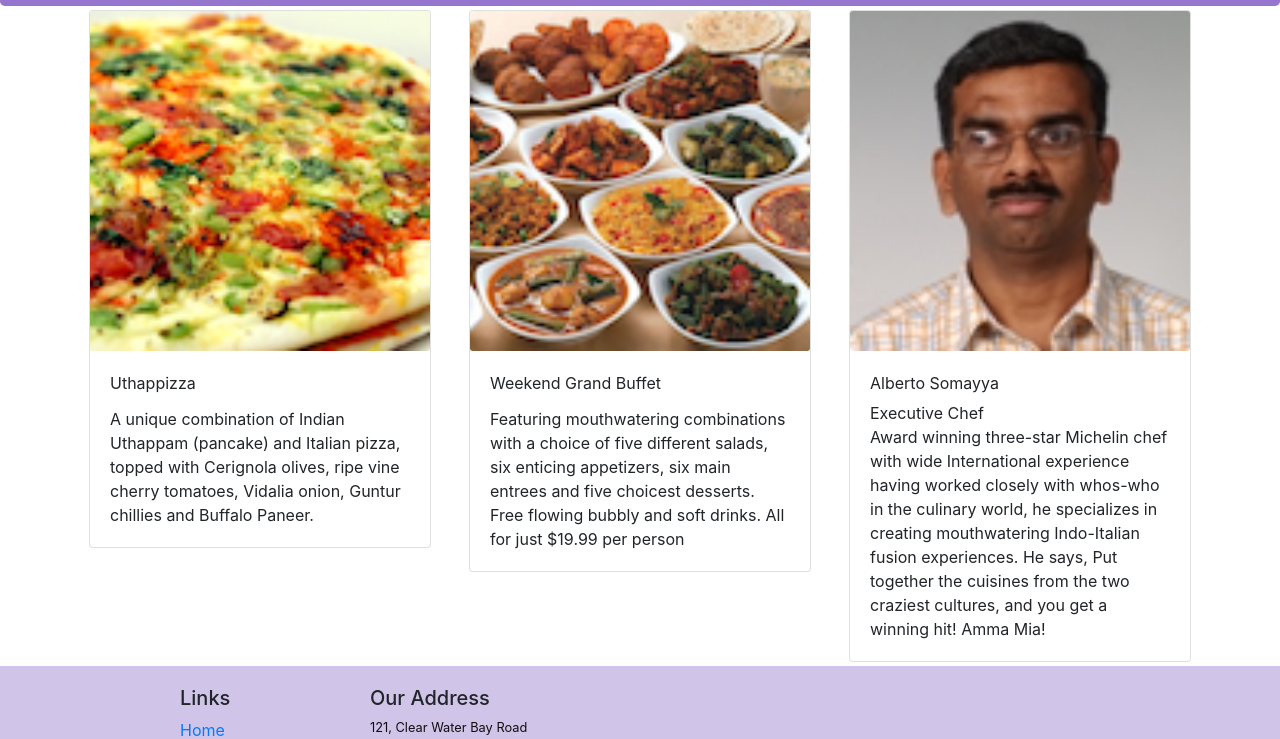
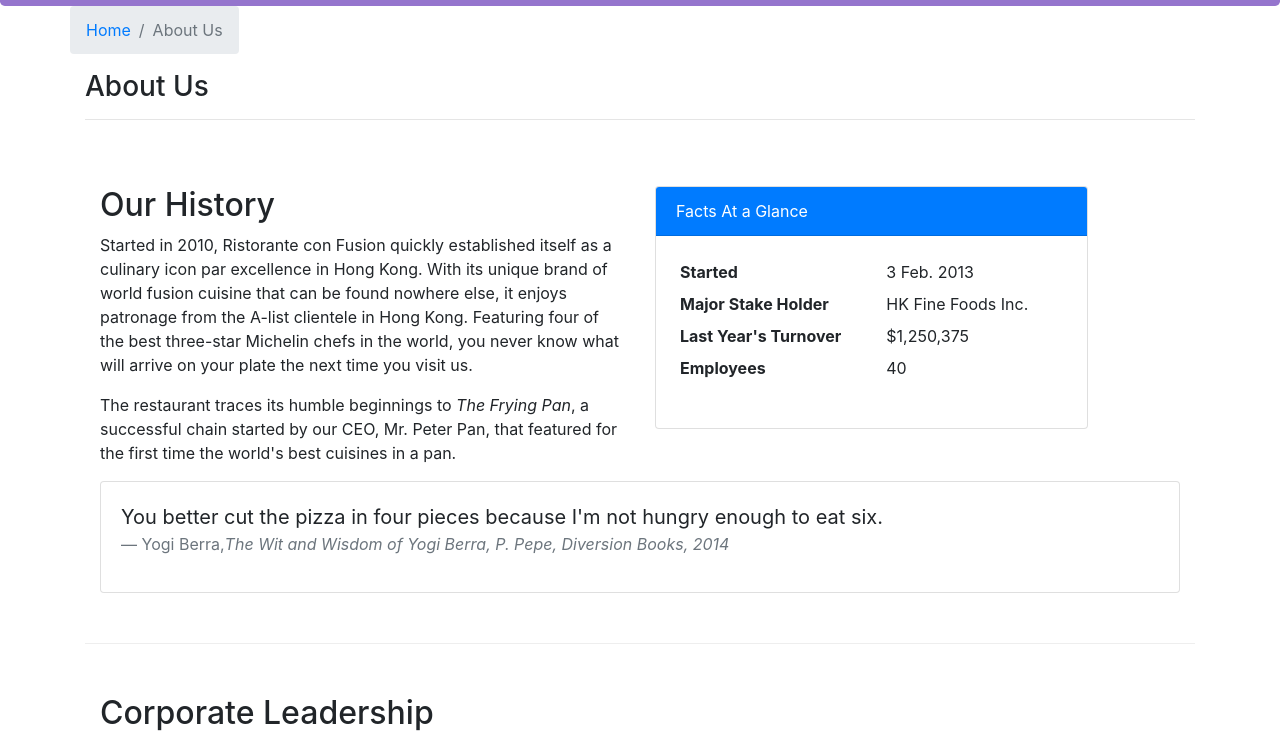
Before and after one commit to Irfan2700/reactjs-demo, a React (Create React App) app: page /aboutus in a window 1280 px wide. Before the commit this address led to /home. Shown: the part 336-1075 px from the top of the page. Built offline with nearby package versions, Linux system fonts and the light colour scheme.

Commit message:
Week 2 assignment completed

```diff
--- a/public/index.html
+++ b/public/index.html
@@ -2,7 +2,7 @@
 <html lang="en">
   <head>
     <meta charset="utf-8" />
-    <link rel="icon" href="%PUBLIC_URL%/favicon.ico" />
+    <link rel="icon" href="%PUBLIC_URL%/assets/images/logo.png" />
     <meta name="viewport" content="width=device-width, initial-scale=1" />
     <meta name="theme-color" content="#000000" />
     <meta
--- /dev/null
+++ b/src/components/AboutComponent.js
@@ -0,0 +1,95 @@
+import React from 'react';
+import { Breadcrumb, BreadcrumbItem, Card, CardBody, CardHeader, Media } from 'reactstrap';
+import { Link } from 'react-router-dom';
+
+function RenderLeader({leader}){
+    const leaders = leader.map((this_Leader,i) => {
+        return (
+            <Media key={i} className="mb-5">
+            <Media left>
+                <Media object src={this_Leader.image} alt={this_Leader.name} />
+            </Media>
+            <Media body className="ml-5">
+                <Media heading>{this_Leader.name}</Media>
+                <p>{this_Leader.designation}</p>
+                {this_Leader.description}
+            </Media>
+            </Media>
+        );
+    });
+    return leaders;
+}
+
+function About(props) {
+
+    // const leaders = props.leaders.map((leader) => {
+    //     return (
+    //         <p>Leader {leader.name}</p>
+    //     );
+    // });
+
+    return(
+        <div className="container">
+            <div className="row">
+                <Breadcrumb>
+                    <BreadcrumbItem><Link to="/home">Home</Link></BreadcrumbItem>
+                    <BreadcrumbItem active>About Us</BreadcrumbItem>
+                </Breadcrumb>
+                <div className="col-12">
+                    <h3>About Us</h3>
+                    <hr />
+                </div>
+            </div>
+            <div className="row row-content">
+                <div className="col-12 col-md-6">
+                    <h2>Our History</h2>
+                    <p>Started in 2010, Ristorante con Fusion quickly established itself as a culinary icon par excellence in Hong Kong. With its unique brand of world fusion cuisine that can be found nowhere else, it enjoys patronage from the A-list clientele in Hong Kong.  Featuring four of the best three-star Michelin chefs in the world, you never know what will arrive on your plate the next time you visit us.</p>
+                    <p>The restaurant traces its humble beginnings to <em>The Frying Pan</em>, a successful chain started by our CEO, Mr. Peter Pan, that featured for the first time the world's best cuisines in a pan.</p>
+                </div>
+                <div className="col-12 col-md-5">
+                    <Card>
+                        <CardHeader className="bg-primary text-white">Facts At a Glance</CardHeader>
+                        <CardBody>
+                            <dl className="row p-1">
+                                <dt className="col-6">Started</dt>
+                                <dd className="col-6">3 Feb. 2013</dd>
+                                <dt className="col-6">Major Stake Holder</dt>
+                                <dd className="col-6">HK Fine Foods Inc.</dd>
+                                <dt className="col-6">Last Year's Turnover</dt>
+                                <dd className="col-6">$1,250,375</dd>
+                                <dt className="col-6">Employees</dt>
+                                <dd className="col-6">40</dd>
+                            </dl>
+                        </CardBody>
+                    </Card>
+                </div>
+                <div className="col-12">
+                    <Card>
+                        <CardBody className="bg-faded">
+                            <blockquote className="blockquote">
+                                <p className="mb-0">You better cut the pizza in four pieces because
+                                    I'm not hungry enough to eat six.</p>
+                                <footer className="blockquote-footer">Yogi Berra,
+                                <cite title="Source Title">The Wit and Wisdom of Yogi Berra,
+                                    P. Pepe, Diversion Books, 2014</cite>
+                                </footer>
+                            </blockquote>
+                        </CardBody>
+                    </Card>
+                </div>
+            </div>
+            <div className="row row-content">
+                <div className="col-12">
+                    <h2>Corporate Leadership</h2>
+                </div>
+                <div className="col-12 mt-4">
+                    <Media list>
+                        <RenderLeader leader={props.leaders} />
+                    </Media>
+                </div>
+            </div>
+        </div>
+    );
+}
+
+export default About;
--- a/src/components/ContactComponent.js
+++ b/src/components/ContactComponent.js
@@ -1,8 +1,20 @@
 import React from 'react';
+import { Breadcrumb, BreadcrumbItem } from 'reactstrap';
+import { Link } from 'react-router-dom';
 
 function Contact(props) {
     return(
         <div className="container">
+
+            <div className="row">
+                <Breadcrumb>
+                <BreadcrumbItem><Link to="/home">Home</Link></BreadcrumbItem>
+                <BreadcrumbItem active>Contact Us</BreadcrumbItem>
+                </Breadcrumb>
+                <div className="col-12"><h3>Contact Us</h3></div>
+            </div>
+
+
             <div className="row row-content">
                 <div className="col-12">
                 <h3>Location Information</h3>
--- a/src/components/DishdetailComponent.js
+++ b/src/components/DishdetailComponent.js
@@ -1,10 +1,11 @@
 import React from 'react';
-import { Card, CardImgOverlay, CardImg, CardText, CardTitle, CardBody } from 'reactstrap';
+import { Card, CardImgOverlay, CardImg, CardText, CardTitle, CardBody, Breadcrumb, BreadcrumbItem } from 'reactstrap';
+import { Link } from 'react-router-dom';
 
-    function CommentView(dish){
+    function CommentView(comment){
 
         // const monthNames = ["Jan", "Feb", "Mar", "Apr", "May", "Jun", "Jul", "Aug", "Sep", "Oct", "Nov", "Dec"];
-        const comments = dish.comments.map((dishComment) => {
+        const comments = comment.map((dishComment) => {
             // const commentDate = new Date(dishComment.date);
             return(
                 <div key={dishComment.id}>
@@ -19,7 +20,8 @@ import { Card, CardImgOverlay, CardImg, CardText, CardTitle, CardBody } from 're
         return comments;
     }
 
-    function RenderDish(dish) {
+    function RenderDish({dish}) {
+
         if(dish != null){
             return(
                 <Card>
@@ -37,14 +39,14 @@ import { Card, CardImgOverlay, CardImg, CardText, CardTitle, CardBody } from 're
         }
     }
 
-    function RenderComments(dish){
+    function RenderComments({comments}){
 
-        if(dish != null){
-            if(dish.comments.length !== 0){return(
+        if(comments != null){
+            if(comments.length !== 0){return(
                 <div>
                 <h4>Comments</h4>
                 <ul className="list-unstyled">
-                    {CommentView(dish)}
+                    {CommentView(comments)}
                 </ul>
                 </div>
             )}
@@ -56,20 +58,33 @@ import { Card, CardImgOverlay, CardImg, CardText, CardTitle, CardBody } from 're
     }
 
     const DishDetail = (props) => {
+        if(props.dish != null){
+        return (
 
-        return (
-            <div className="row">
-                <div className="col-12 col-md-5 m-1">
-                    {RenderDish(props.dish)}
+            <div className="container">
+                <div className="row">
+                    <Breadcrumb>
+
+                    <BreadcrumbItem><Link to="/menu">Menu</Link></BreadcrumbItem>
+                    <BreadcrumbItem active>{props.dish.name}</BreadcrumbItem>
+                    </Breadcrumb>
                 </div>
-                <div className="col-12 col-md-5 m-1">
-                    {RenderComments(props.dish)}
+                <div className="col-12"><h3>{props.dish.name}</h3></div>
+
+                <div className="row">
+                    <div className="col-12 col-md-5 m-1">
+                        <RenderDish dish={props.dish}/>
+                    </div>
+                    <div className="col-12 col-md-5 m-1">
+                        <RenderComments comments={props.comments}/>
+                    </div>
+
                 </div>
-
             </div>
 
         );
     }
+    }
 
 
 export default DishDetail;
--- a/src/components/MainComponent.js
+++ b/src/components/MainComponent.js
@@ -1,5 +1,4 @@
 import React, { Component } from 'react';
-import { Navbar, NavbarBrand } from 'reactstrap';
 import { DISHES } from '../shared/dishes';
 import { COMMENTS } from '../shared/comments';
 import { PROMOTIONS } from '../shared/promotions';
@@ -10,6 +9,7 @@ import DishDetail from './DishdetailComponent';
 import Footer from './FooterComponent';
 import Home from './HomeComponent';
 import Contact from './ContactComponent';
+import About from './AboutComponent';
 import { Switch, Route, Redirect } from 'react-router-dom';
 
 class Main extends Component {
@@ -20,15 +20,10 @@ class Main extends Component {
     this.state = {
       dishes: DISHES,
       promotions: PROMOTIONS,
-      Comments: COMMENTS,
-      leaders: LEADERS,
-      selectedDish: null
+      comments: COMMENTS,
+      leaders: LEADERS
     }
   }
-
-  onDishSelect(dishId) {
-    this.setState({ selectedDish: dishId });
-}
 
   render() {
 
@@ -40,13 +35,23 @@ class Main extends Component {
       );
     }
 
+    const DishWithId = ({match}) => {
+        return(
+          <DishDetail dish={this.state.dishes.filter((dish) => dish.id === parseInt(match.params.dishId,10))[0]}
+          comments={this.state.comments.filter((comment) => comment.dishId === parseInt(match.params.dishId,10))} />
+        );
+    }
+
+
     return (
       <div>
         <Header />
         <Switch>
           <Route path="/home" component={HomePage} />
-          <Route path="/menu" component={() => <Menu dishes={this.state.dishes} onClick={(dishId) => this.onDishSelect(dishId)} />} />
-          <Route path="/contactus" component={Contact} />
+          <Route exact path="/menu" component={() => <Menu dishes={this.state.dishes} />} />
+          <Route path="/menu/:dishId" component={DishWithId} />
+          <Route exact path="/contactus" component={Contact} />
+          <Route path="/aboutus" component={() => <About leaders={this.state.leaders} />} />
           <Redirect to="/home" />
         </Switch>
          <Footer />
--- a/src/components/MenuComponent.js
+++ b/src/components/MenuComponent.js
@@ -1,15 +1,20 @@
 import React from 'react';
 // import { Media } from 'reactstrap';
-import { Card, CardImgOverlay, CardImg, CardText, CardTitle, CardBody } from 'reactstrap';
+import { Card, CardImgOverlay, CardImg, CardText, CardTitle, CardBody, Breadcrumb, BreadcrumbItem } from 'reactstrap';
 import DishDetail from './DishdetailComponent';
+import { Link } from 'react-router-dom';
 
-function RenderMenuItem({dish, onClick}) {
-    return (<Card onClick={() => onClick(dish.id)}>
-        <CardImg width="100%" src={dish.image} alt={dish.name} />
-        <CardImgOverlay>
-            <CardTitle>{dish.name}</CardTitle>
-        </CardImgOverlay>
-    </Card>)
+function RenderMenuItem({dish}) {
+    return (
+        <Card>
+            <Link to={`/menu/${dish.id}`}>
+            <CardImg width="100%" src={dish.image} alt={dish.name} />
+            <CardImgOverlay>
+                <CardTitle>{dish.name}</CardTitle>
+            </CardImgOverlay>
+            </Link>
+        </Card>
+    )
 }
 
 const Menu = (props) => {
@@ -17,13 +22,27 @@ const Menu = (props) => {
         const menu = props.dishes.map((dish) => {
             return(
             <div key={dish.id} className="col-12 col-md-5 m-1">
-                <RenderMenuItem dish={dish} onClick={props.onClick} />
+                <RenderMenuItem dish={dish} />
             </div>
             );
         });
 
         return(
             <div className="container">
+
+                <div className="row">
+                    <Breadcrumb>
+                    <BreadcrumbItem>
+                    <Link to="/home">Home</Link>
+                    </BreadcrumbItem>
+                    <BreadcrumbItem active>Menu</BreadcrumbItem>
+                    </Breadcrumb>
+
+                </div>
+                <div className="col*12">
+                        <h3>Menu</h3>
+                        <hr />
+                    </div>
                 <div className="row">
                     {menu}
                 </div>
```
